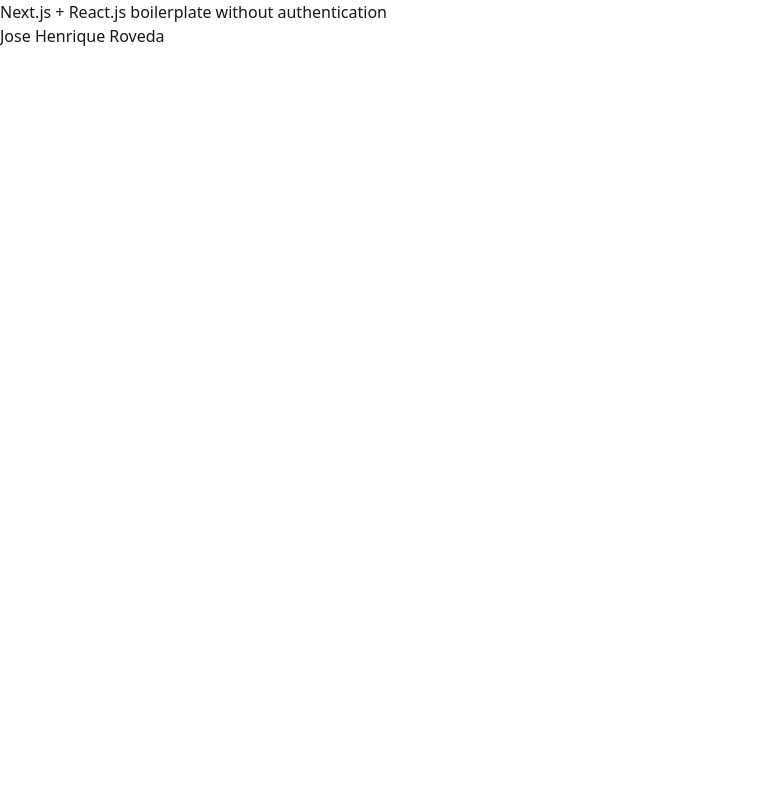
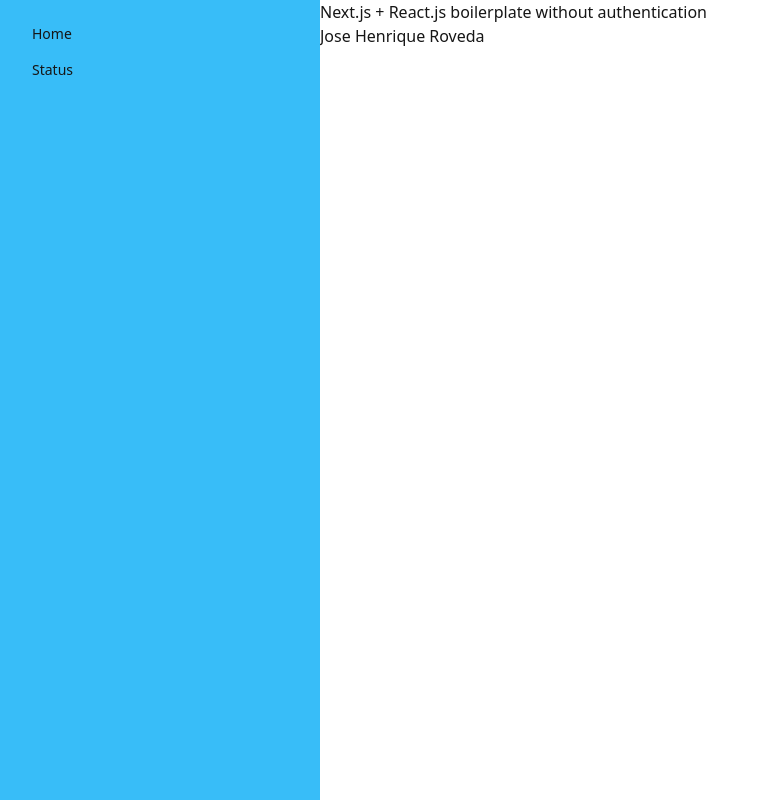
Before and after one commit to josehenriqueroveda/tailvet, a Next.js app: page / in a window 1280 px wide. Shown: the whole page, without its empty margins (0-769 px from the left). Built offline with nearby package versions, Linux system fonts and the light colour scheme.

Commit message:
feat: base layout for `_app/js`

```diff
--- a/pages/_app.js
+++ b/pages/_app.js
@@ -1,5 +1,31 @@
 import "../src/styles/globals.css";
+import { useRouter } from "next/router";
+import Link from "next/link";
 
 export default function App({ Component, pageProps }) {
-  return <Component {...pageProps} />;
+  const router = useRouter();
+
+  if (router.pathname === "/login") {
+    return <Component {...pageProps} />;
+  }
+
+  return (
+    <div className="drawer lg:drawer-open">
+      <input id="my-drawer-2" type="checkbox" className="drawer-toggle" />
+      <div className="drawer-content">
+        <Component {...pageProps} />
+      </div>
+      <div className="drawer-side">
+        <label htmlFor="my-drawer-2" className="drawer-overlay"></label>
+        <ul className="menu bg-primary text-base-content min-h-full w-80 p-4">
+          <li>
+            <Link href="/">Home</Link>
+          </li>
+          <li>
+            <Link href="/status">Status</Link>
+          </li>
+        </ul>
+      </div>
+    </div>
+  );
 }
```
